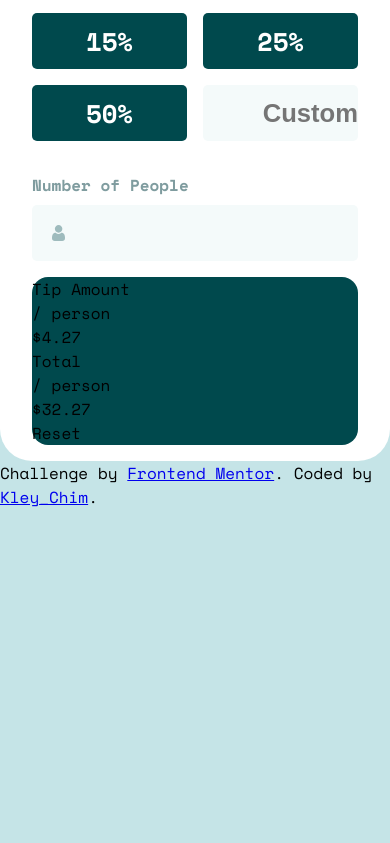
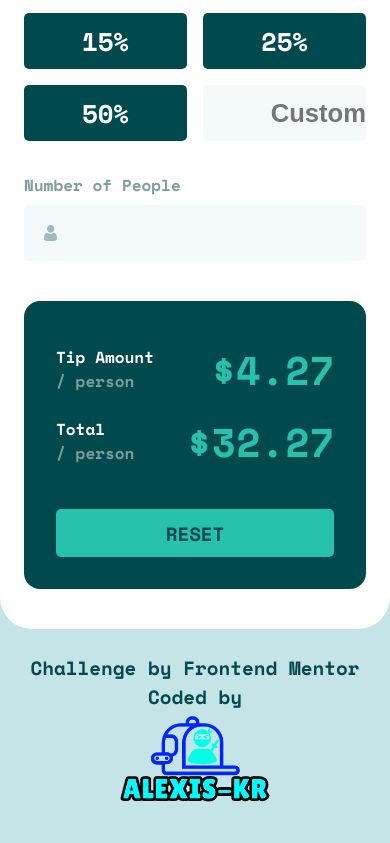
Before and after one commit to AlexisKcc8/CalculatorAppMain, a plain HTML site: page index.html in a window 390 px wide. Shown: the part 425-1268 px from the top of the page. Before the commit the page ends 934 px from the top, so only its background shows below. Drawn offline with nearby package versions, Linux system fonts and the light colour scheme.

Commit message:
style mobile listo

```diff
--- a/index.html
+++ b/index.html
@@ -37,7 +37,10 @@
         </div>
 
         <div class="NumberPeople">
-          <label for="numberPeople">Number of People</label><br>
+          <div class="containerLabelNegativeCero">
+            <label for="numberPeople">Number of People</label>
+            <p class="textZero">Can´t be zero</p>
+          </div>
           <div class="container-inputIcon">
             <img src="./images/icon-person.svg" class="icon-People">
             <input type="text" name="size" id="numberPeople">
@@ -50,7 +53,7 @@
         <div class="content-amout__texts">
           <p class="content-amout__title">
             Tip Amount<br>
-            / person
+            <span class="text-person">/ person</span>
           </p>
         </div>
         <div class="content-amout__result">
@@ -61,20 +64,27 @@
         <div class="content-totalPerson__texts">
           <p class="content-totalPerson__title">
             Total <br>
-            / person
+            <span class="text-person">/ person</span>
           </p>
         </div>
         <div class="content-totalPerson__result">
           $32.27
         </div>
       </div>
-      Reset
+      <div class="btn-reset">
+        RESET
+      </div>
     </div>
   </main>
 
-  <footer class="attribution">
-    Challenge by <a href="https://www.frontendmentor.io?ref=challenge" target="_blank">Frontend Mentor</a>.
-    Coded by <a href="#">Kley_Chim</a>.
+  <footer class="footer">
+    <p class="footer__text">
+      Challenge by Frontend Mentor
+      Coded by
+    </p>
+    <div class="containerFooterImg">
+      <img class="containerFooterImg__img" src="./images/LogoALX-AZUL.png" alt="LogoALX-AZULFUERTE">
+    </div>
   </footer>
 </body>
 </html>
--- a/scss/stylle.scss
+++ b/scss/stylle.scss
@@ -8,6 +8,8 @@ $DarkGrayishCyan2: hsl(184, 14%, 56%);
 $LightGrayishCyan: hsl(185, 41%, 84%);
 $LightGrayishCyan2: hsl(189, 41%, 97%);
 $White: hsl(0, 0%, 100%);
+
+$redError: rgb(182, 63, 63);
 
 
 // USO DE MIXINS EN SASS;
@@ -37,13 +39,11 @@ main{
 	background-color: $White;
 	@include caja-flex(center, center, nowrap,column);
 	width: 100%;
-	padding: 1em 2em;
+	padding: 1em 1.5em;
 	border-radius: 2rem;
 }
 .Operations{
 	background-color:$White;
-	width: 100%;
-
 	font-weight: 700;
 	color: $DarkGrayishCyan2;
 	.contentOperations{
@@ -85,6 +85,14 @@ main{
 		}
 		.NumberPeople{
 			margin: 0 0 1rem 0;
+
+			.containerLabelNegativeCero{
+				@include caja-flex(space-between, center, nowrap, row);
+				.textZero{
+					color:$redError;
+					display: none;
+				}
+			}
 		}
 	}
 }
@@ -126,5 +134,62 @@ main{
 .showResult{
 	background-color: $VeryDarkCyan;
 	width: 100%;
+	height: 18rem;
 	border-radius: 1rem;
+	margin:1.5rem 0;
+	padding: 2rem;
+	@include caja-flex(space-between,center,nowrap,column);
+	.content-amout,
+	.content-totalPerson{
+		@include caja-flex(space-between,center,nowrap,row);
+		width: 100%;
+		height: 6rem;
+	}
+	.content-amout__title,
+	.content-totalPerson__title{
+		// font-size: 1.2rem;
+		font-weight: 700;
+		color:$White;
+	}
+	.text-person{
+		color:$DarkGrayishCyan2;
+	}
+	.content-amout__result,
+	.content-totalPerson__result{
+		color: $StrongCyan;
+		font-size: 2.5rem;
+		font-weight: 700;
+	}
+	.btn-reset{
+		width: 100%;
+		height: 4rem;
+		font-size: 1.2rem;
+		font-weight: 700;
+		margin: 2rem 0 0 0;
+		border-radius: 5px;
+		background-color: $StrongCyan;
+		color:$VeryDarkCyan;
+		@include caja-flex(center, center,nowrap ,row );
+	}
 }
+.footer{
+	width: 100%;
+	margin: 1.5rem 0 0 0;
+	@include caja-flex(center, center, nowrap, column);
+	&__text{
+		color: $VeryDarkCyan;
+		font-size: 1.2rem;
+		text-align: center;
+		font-weight: 700;
+	}
+	.containerFooterImg{
+		width: 10rem;
+		height: 10rem;
+		margin: -2rem  0 0 0;
+		&__img{
+			width: 100%;
+			height: 100%;
+			object-fit:contain;
+		}
+	}
+}
```
Also changed, not shown: css/stylle.css, images/LogoALX-AZUL.png (added), 1 other file.
